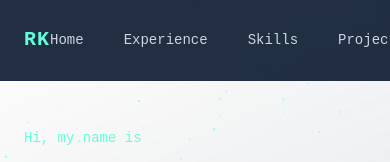
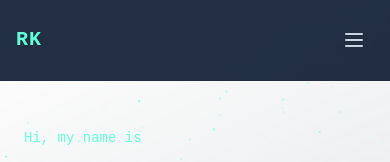
Before and after one commit to RahulKakaraparthy/portfolio, a React app in the folder frontend/: page / in a window 390 px wide. Shown: the top 162 px of the page. Built offline with nearby package versions, Linux system fonts and the light colour scheme; the HTML template or start-up script is replaced by a standard one.

Commit message:
Responsive Navbar: add mobile hamburger menu and collapsible panel

```diff
--- a/frontend/src/components/Navbar.tsx
+++ b/frontend/src/components/Navbar.tsx
@@ -2,17 +2,44 @@ import React from 'react';
 import { Link } from 'react-router-dom';
 
 const Navbar: React.FC = () => {
+  const [open, setOpen] = React.useState(false);
   return (
     <nav className="fixed w-full z-50 bg-[#0a192f]/90 backdrop-blur-md border-b border-slate-800/40">
-      <div className="container mx-auto px-6 lg:px-12">
+      <div className="container mx-auto px-4 sm:px-6 lg:px-12">
         <div className="flex items-center justify-between h-20">
           <Link to="/" className="text-[#64ffda] font-mono text-xl font-bold tracking-wider">RK</Link>
-          <div className="flex items-center space-x-10">
+          {/* Desktop nav */}
+          <div className="hidden md:flex items-center space-x-8 lg:space-x-10">
             <Link to="/" className="font-mono text-sm text-slate-300 hover:text-[#64ffda] transition-colors duration-300">Home</Link>
             <Link to="/experience" className="font-mono text-sm text-slate-300 hover:text-[#64ffda] transition-colors duration-300">Experience</Link>
             <Link to="/skills" className="font-mono text-sm text-slate-300 hover:text-[#64ffda] transition-colors duration-300">Skills</Link>
             <Link to="/projects" className="font-mono text-sm text-slate-300 hover:text-[#64ffda] transition-colors duration-300">Projects</Link>
           </div>
+          {/* Mobile menu button */}
+          <button
+            className="md:hidden inline-flex items-center justify-center p-2 rounded-md text-slate-300 hover:text-[#64ffda] hover:bg-slate-800/40 focus:outline-none focus:ring-2 focus:ring-offset-2 focus:ring-offset-[#0a192f] focus:ring-[#64ffda]"
+            aria-controls="mobile-menu"
+            aria-expanded={open}
+            onClick={() => setOpen(v => !v)}
+          >
+            <span className="sr-only">Open main menu</span>
+            {/* Icon */}
+            <svg className={`h-6 w-6 ${open ? 'hidden' : 'block'}`} xmlns="http://www.w3.org/2000/svg" fill="none" viewBox="0 0 24 24" stroke="currentColor" strokeWidth="2">
+              <path strokeLinecap="round" strokeLinejoin="round" d="M4 6h16M4 12h16M4 18h16" />
+            </svg>
+            <svg className={`h-6 w-6 ${open ? 'block' : 'hidden'}`} xmlns="http://www.w3.org/2000/svg" fill="none" viewBox="0 0 24 24" stroke="currentColor" strokeWidth="2">
+              <path strokeLinecap="round" strokeLinejoin="round" d="M6 18L18 6M6 6l12 12" />
+            </svg>
+          </button>
+        </div>
+      </div>
+      {/* Mobile panel */}
+      <div id="mobile-menu" className={`${open ? 'block' : 'hidden'} md:hidden border-t border-slate-800/40 bg-[#0a192f]/95 backdrop-blur-md`}>
+        <div className="px-4 sm:px-6 py-4 space-y-3">
+          <Link onClick={() => setOpen(false)} to="/" className="block font-mono text-sm text-slate-300 hover:text-[#64ffda]">Home</Link>
+          <Link onClick={() => setOpen(false)} to="/experience" className="block font-mono text-sm text-slate-300 hover:text-[#64ffda]">Experience</Link>
+          <Link onClick={() => setOpen(false)} to="/skills" className="block font-mono text-sm text-slate-300 hover:text-[#64ffda]">Skills</Link>
+          <Link onClick={() => setOpen(false)} to="/projects" className="block font-mono text-sm text-slate-300 hover:text-[#64ffda]">Projects</Link>
         </div>
       </div>
     </nav>
```
Also changed, not shown: 5 other files (tests, documents, lock files or other folders).
